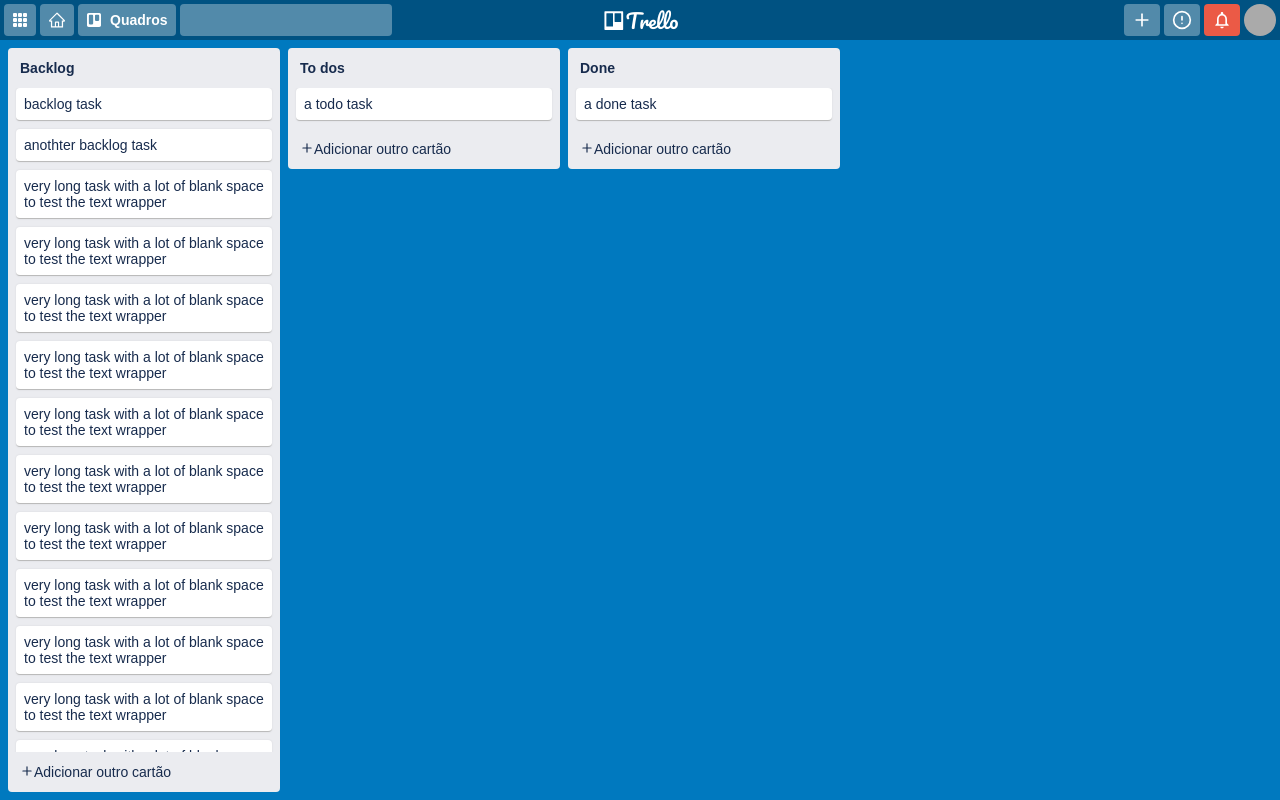
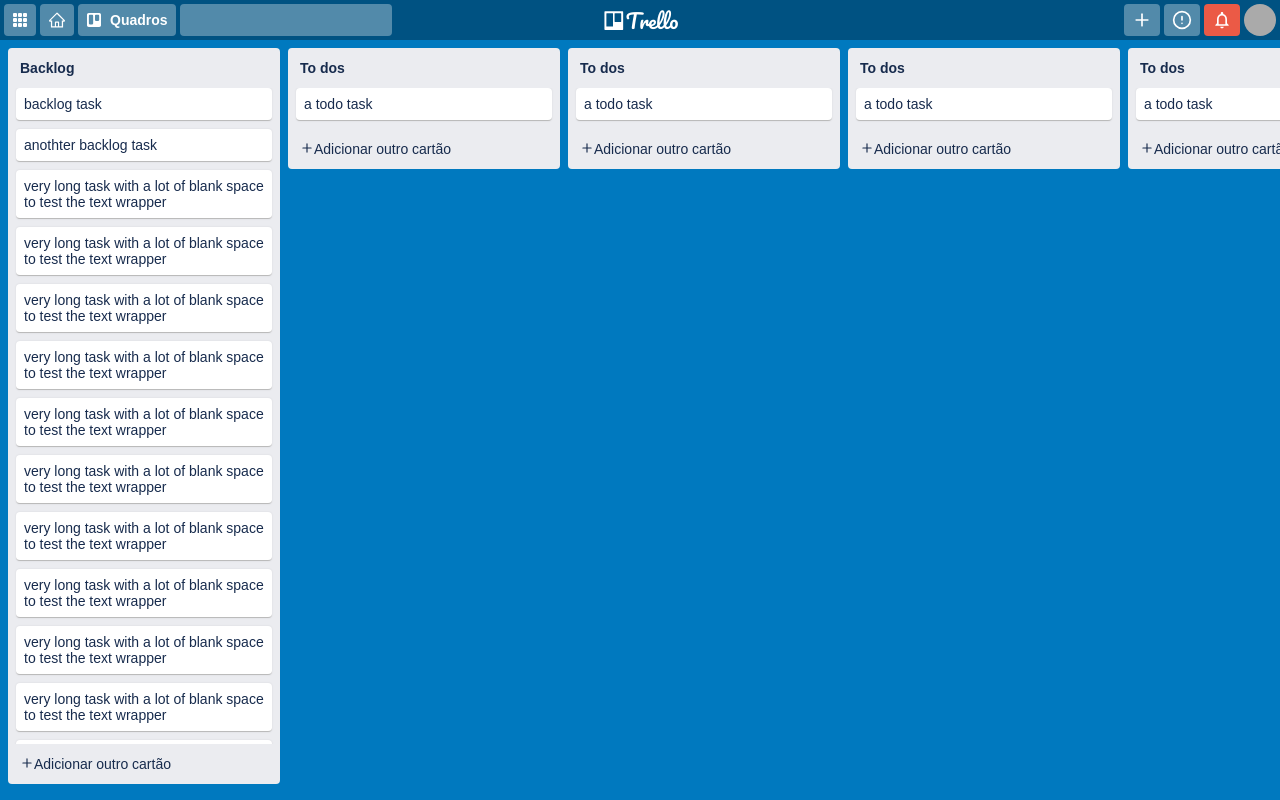
Before and after one commit to cazuzabarberino/fake-trello, a React (Create React App) app: page / in a window 1280 px wide. Built offline with nearby package versions, Linux system fonts and the light colour scheme.

Commit message:
styled horizontal scrollbar

```diff
--- a/src/components/cardlist/styled.ts
+++ b/src/components/cardlist/styled.ts
@@ -6,7 +6,7 @@ interface CardContentProps {
 
 export const CardContent = styled.div<CardContentProps>`
   position: relative;
-  width: 272px;
+  min-width: 272px;
   max-height: 100%;
   padding: 0 4px;
 
--- a/src/pages/panel/index.tsx
+++ b/src/pages/panel/index.tsx
@@ -43,8 +43,59 @@ const mock = [
       "very long task with a lot of blank space to test the text wrapper",
       "very long task with a lot of blank space to test the text wrapper",
       "very long task with a lot of blank space to test the text wrapper",
+      "very long task with a lot of blank space to test the text wrapper",
+      "very long task with a lot of blank space to test the text wrapper",
+      "very long task with a lot of blank space to test the text wrapper",
+      "very long task with a lot of blank space to test the text wrapper",
+      "very long task with a lot of blank space to test the text wrapper",
+      "very long task with a lot of blank space to test the text wrapper",
+      "very long task with a lot of blank space to test the text wrapper",
+      "very long task with a lot of blank space to test the text wrapper",
+      "very long task with a lot of blank space to test the text wrapper",
+      "very long task with a lot of blank space to test the text wrapper",
+      "very long task with a lot of blank space to test the text wrapper",
+      "very long task with a lot of blank space to test the text wrapper",
+      "very long task with a lot of blank space to test the text wrapper",
+      "very long task with a lot of blank space to test the text wrapper",
+      "very long task with a lot of blank space to test the text wrapper",
+      "very long task with a lot of blank space to test the text wrapper",
+      "very long task with a lot of blank space to test the text wrapper",
+      "very long task with a lot of blank space to test the text wrapper",
+      "very long task with a lot of blank space to test the text wrapper",
+      "very long task with a lot of blank space to test the text wrapper",
+      "very long task with a lot of blank space to test the text wrapper",
+      "very long task with a lot of blank space to test the text wrapper",
+      "very long task with a lot of blank space to test the text wrapper",
+      "very long task with a lot of blank space to test the text wrapper",
+      "very long task with a lot of blank space to test the text wrapper",
+      "very long task with a lot of blank space to test the text wrapper",
+      "very long task with a lot of blank space to test the text wrapper",
+      "very long task with a lot of blank space to test the text wrapper",
+      "very long task with a lot of blank space to test the text wrapper",
+      "very long task with a lot of blank space to test the text wrapper",
+      "very long task with a lot of blank space to test the text wrapper",
+      "very long task with a lot of blank space to test the text wrapper",
+      "very long task with a lot of blank space to test the text wrapper",
+      "very long task with a lot of blank space to test the text wrapper",
+      "very long task with a lot of blank space to test the text wrapper",
       "A very looooooooooooooooooooooooooooooooooooooooooooooooooooooooooooooooooooooooooooooooooong task",
     ],
+  },
+  {
+    title: "To dos",
+    tasks: ["a todo task"],
+  },
+  {
+    title: "To dos",
+    tasks: ["a todo task"],
+  },
+  {
+    title: "To dos",
+    tasks: ["a todo task"],
+  },
+  {
+    title: "To dos",
+    tasks: ["a todo task"],
   },
   {
     title: "To dos",
@@ -123,6 +174,13 @@ const Panel = (props: Props) => {
               dragging={draggingList && draggedListIndex === index}
             />
           ))}
+          <div
+            style={{
+              minWidth: "8px",
+              height: "100%",
+              margin: 0,
+            }}
+          />
         </ListContainter>
 
         {taskDragging && (
--- a/src/pages/panel/styles.ts
+++ b/src/pages/panel/styles.ts
@@ -1,16 +1,34 @@
 import styled from "styled-components";
 
 export const Container = styled.div`
-  position: relative;
-  flex: 1;
-  overflow-x: auto;
-  overflow-y: hidden;
+  max-height: calc(100vh - 40px);
+  display: flex;
+  padding-bottom: 8px;
 `;
 
 export const ListContainter = styled.div`
-  position: absolute;
   display: flex;
+  justify-content: flex-start;
+  align-items: flex-start;
+  flex: 1;
+  overflow-x: auto;
   padding: 8px;
-  height: 100%;
-  align-items: flex-start;
+
+  /* width */
+  ::-webkit-scrollbar {
+    height: 12px;
+  }
+
+  /* Track */
+  ::-webkit-scrollbar-track {
+    border-radius: 10px;
+    background: rgba(0, 0, 0, 0.15);
+    margin: 8px;
+  }
+
+  /* Handle */
+  ::-webkit-scrollbar-thumb {
+    background: rgba(9, 30, 66, 0.3);
+    border-radius: 10px;
+  }
 `;
```
